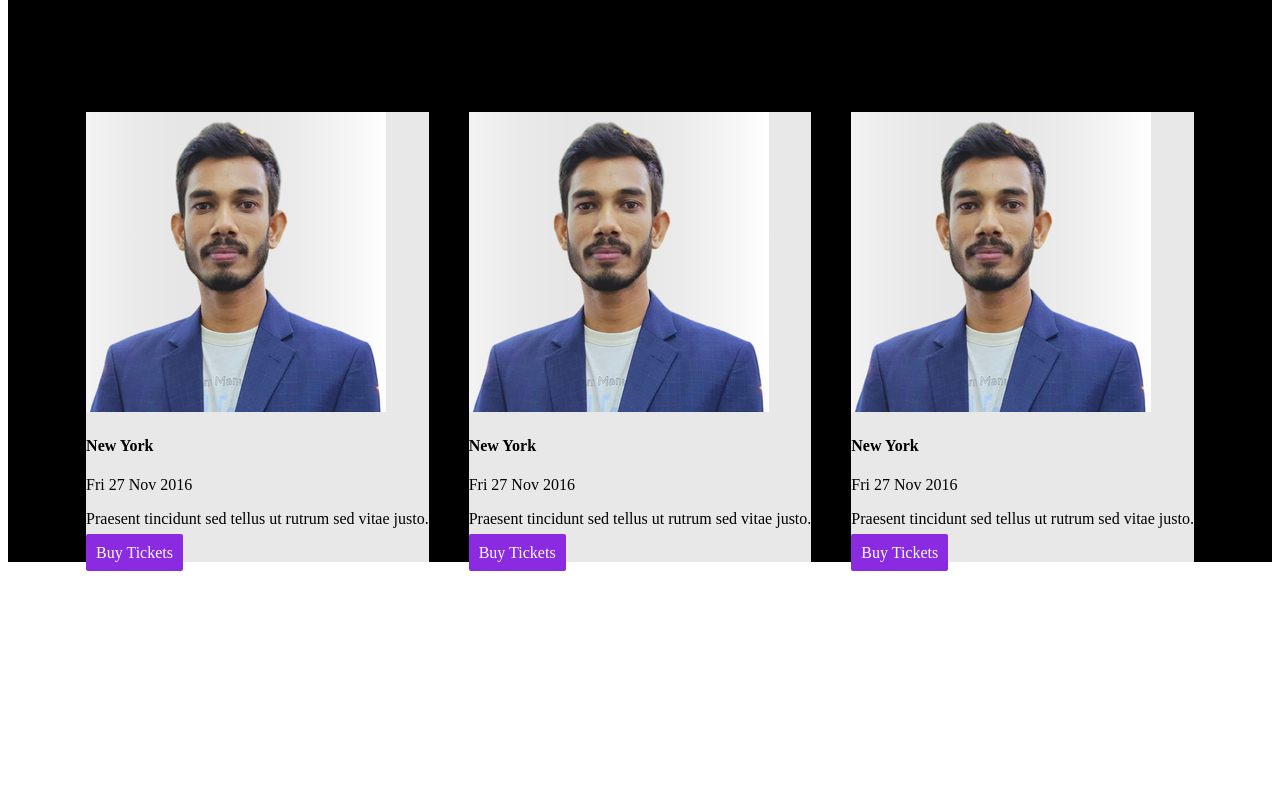
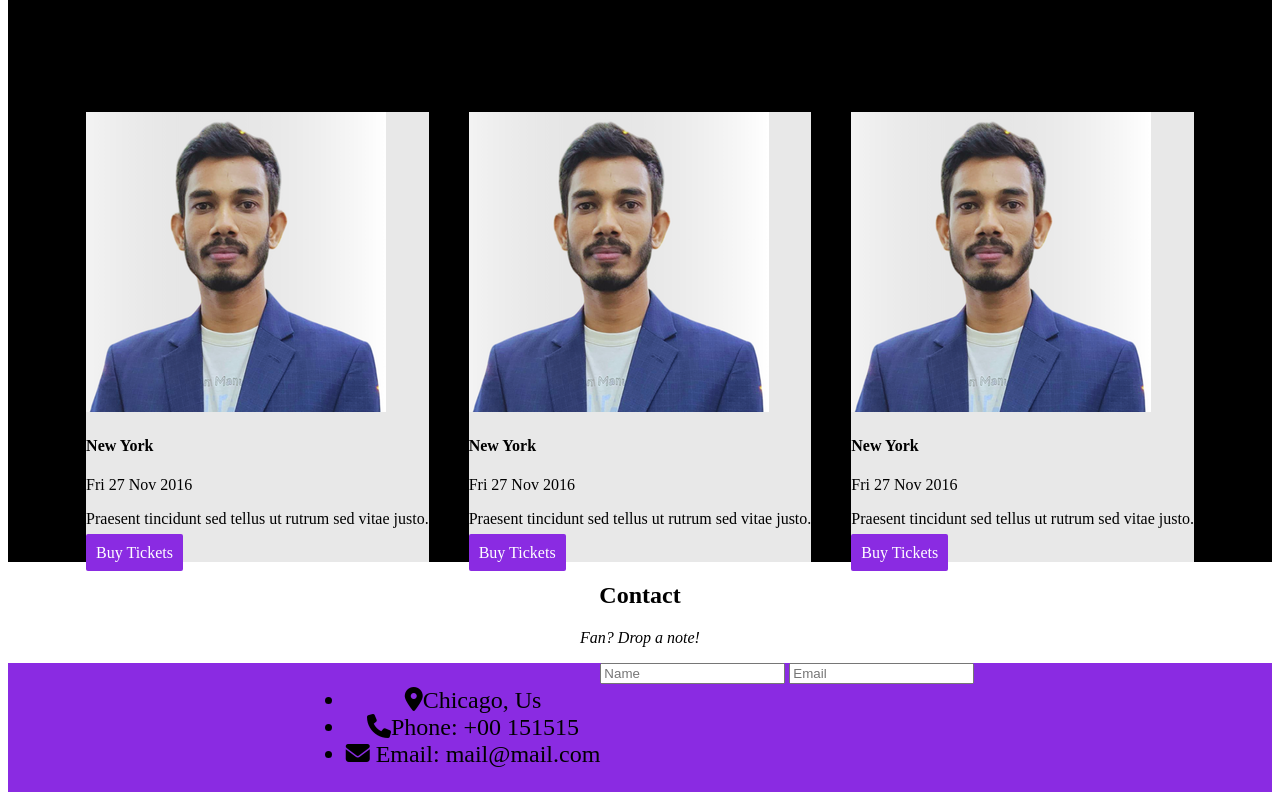
Before and after one commit to khokonssv/Simple-template, a plain HTML site: page index.html in a window 1280 px wide. Shown: the part 2013-2813 px from the top of the page. Before the commit the page ends 2584 px from the top, so only its background shows below. Drawn offline with Linux system fonts and the light colour scheme.

Commit message:
added contact section html structure

```diff
--- a/index.html
+++ b/index.html
@@ -5,6 +5,7 @@
     <meta name="viewport" content="width=device-width, initial-scale=1.0">
     <title>Document</title>
     <link rel="stylesheet" href="style.css">
+    <link rel="stylesheet" href="https://cdnjs.cloudflare.com/ajax/libs/font-awesome/6.5.1/css/all.min.css">
 </head>
 <body>
     <div class="hero">
@@ -83,5 +84,26 @@ Thank you, Chicago - A night we won't forget.
             <a href="https://khokonh.com/" class="buy">Buy Tickets</a>
         </div>
     </div>
+    <section class="stwo">
+        <h1>Contact</h1>
+        <p><em>Fan? Drop a note!</em>
+        </p>
+        <div class="ctwo">
+            <div class="conta">
+                <ul>
+                    <li><i class="fa-solid fa-location-dot"></i>Chicago, Us</li>
+                    <li><i class="fa-solid fa-phone"></i>Phone: +00 151515</li>
+                    <li><i class="fa-solid fa-envelope"></i> Email: mail@mail.com</li>
+                </ul>
+            </div>
+            <div>
+               <form>
+                <input type="text" name="" id="" placeholder="Name">
+                <input type="email" name="" id="" placeholder="Email">
+
+               </form>
+            </div>
+        </div>
+    </section>
 </body>
 </html>
--- a/style.css
+++ b/style.css
@@ -110,3 +110,17 @@ span{    background-color: brown;
     object-fit: cover;
 
 }
+.ctwo{
+    display: flex;
+    justify-content: center;
+    background-color: blueviolet;
+}
+.conta{
+    font-size: 24px;
+    list-style-type: none;
+
+}
+.stwo{
+    text-align: center;
+
+}
```
